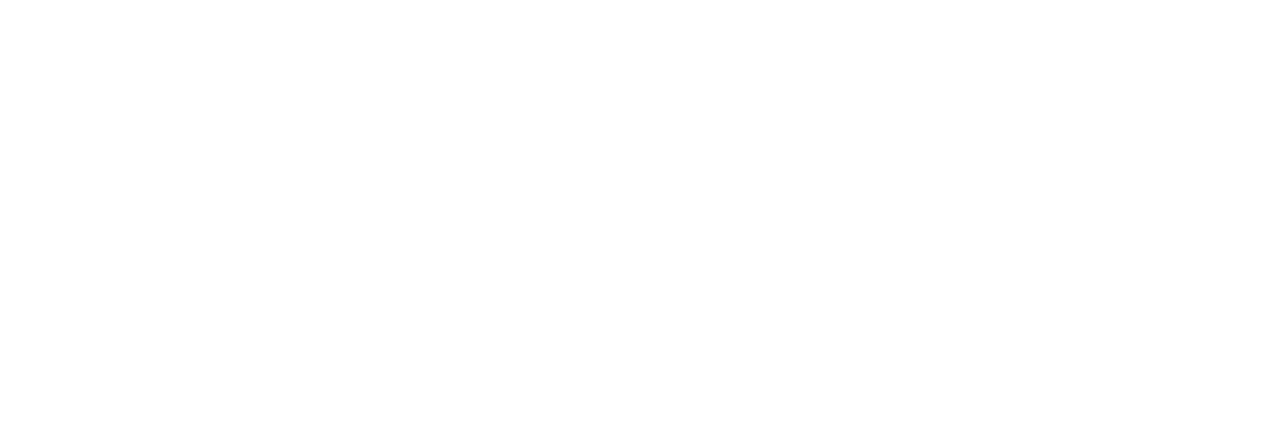
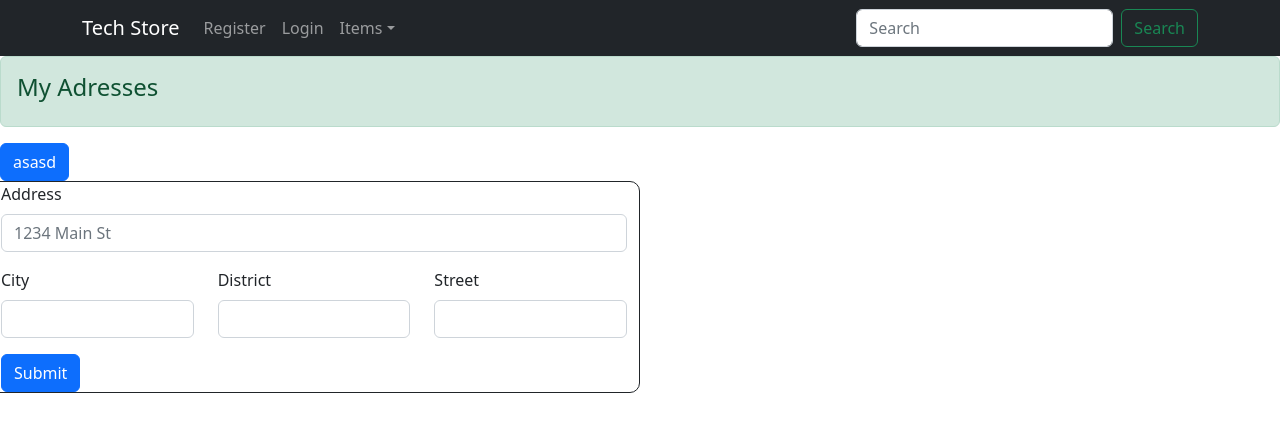
Before and after one commit to ekinbayri/techstore, a React (Create React App) app: page /addresses in a window 1280 px wide. Before the commit this address had no page. Shown: the top 432 px of the page. Built offline with nearby package versions, Linux system fonts and the light colour scheme; no server answers.

Commit message:
typo mistakes

```diff
--- a/src/App.js
+++ b/src/App.js
@@ -6,7 +6,7 @@
 import Register from './pages/register.js';
 import Orders from './components/Orders.js';
 import Products from './pages/products.js';
-import Adresses from './components/Adresses';
+import Addresses from './components/Addresses';
 import { BrowserRouter, Routes, Route, Navigate } from "react-router-dom";
 function App() {
   return(
@@ -23,7 +23,7 @@
 
       <Route  path = "/register" element = {localStorage.getItem("currentUser") != null ? <Navigate to = "/"/>:<Register/>}/>
       <Route path = "/products" element = {<Products/>} />
-      <Route path = "/adresses" element = {<Adresses/>} />
+      <Route path = "/addresses" element = {<Addresses/>} />
     </Routes>
   </BrowserRouter>
   )
--- a/src/components/Adresses.js
+++ b/src/components/Addresses.js
@@ -1,13 +1,13 @@
 import Header from './Header.js';
 import Container from 'react-bootstrap/Container';
 import Alert from 'react-bootstrap/Alert';
-import AdressForm from './AdressForm.js';
+import AdressForm from './AddressForm.js';
 import Button from 'react-bootstrap/Button';
 import Row from 'react-bootstrap/Row';
 import Col from 'react-bootstrap/Col';
 function Adresses() {
   function sendRequest(userId) {
-    fetch("http://localhost:8080/user/" + userId + "/adresses",{
+    fetch("http://localhost:8080/user/" + userId + "/addresses",{
       method : "GET",
       headers : {
           "Authorization": localStorage.getItem("tokenKey"),
--- a/src/pages/profile.js
+++ b/src/pages/profile.js
@@ -14,7 +14,7 @@
     <Col md={2} className = "profileColumn bord" ><Nav.Link href = "/orders">My orders</Nav.Link> </Col>
     </Row>
     <Row className='row2'>
-    <Col md={2} className = "profileColumn bord"><Nav.Link href = "/adresses"> My adresses </Nav.Link></Col>
+    <Col md={2} className = "profileColumn bord"><Nav.Link href = "/addresses"> My addresses </Nav.Link></Col>
     </Row>
     <Row className='row2'>
     <Col md={2} className = "profileColumn bord"> <Nav.Link href = "/">Billing information</Nav.Link> </Col>
```
Also changed, not shown: src/components/AddressForm.js (renamed from src/components/AdressForm.js).
